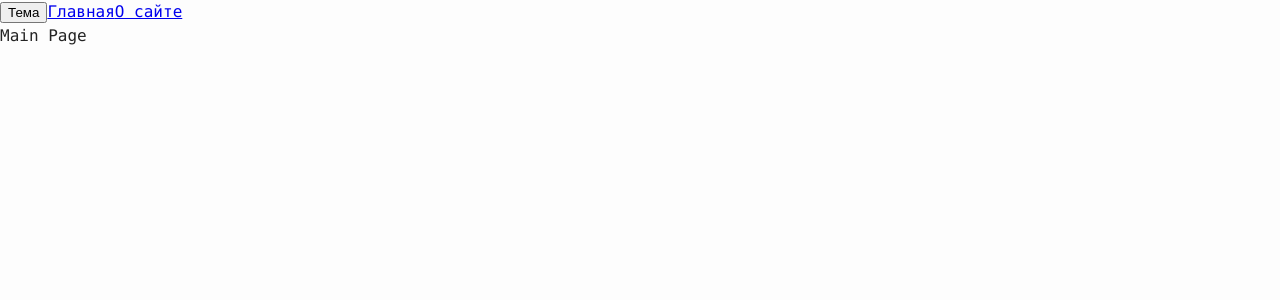
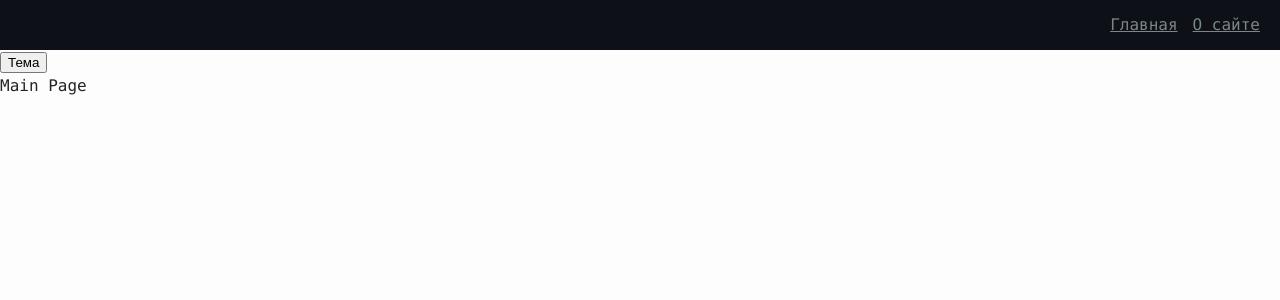
Before and after one commit to Dreamer1992/prod-project, a React app: page / in a window 1280 px wide. Shown: the top 300 px of the page. Built offline with nearby package versions, Linux system fonts and the light colour scheme.

Commit message:
12. Create Navbar. Templates for development. First UI Kit component

```diff
--- a/src/app/App.tsx
+++ b/src/app/App.tsx
@@ -1,8 +1,3 @@
-import { Link } from 'react-router-dom'
-
-// styles
-import './styles/index.scss'
-
 // router
 import { AppRouter } from 'app/providers/router'
 
@@ -11,17 +6,18 @@ import { useTheme } from 'app/providers/ThemeProvider/ui'
 
 // helpers
 import { classNames } from 'helpers/classNames/classNames'
+import { Navbar } from 'widgets/Navbar'
+
+// styles
+import './styles/index.scss'
 
 const App = () => {
   const { theme, toggleTheme } = useTheme()
 
   return (
     <div className={classNames('app', {}, [theme])}>
+      <Navbar />
       <button onClick={toggleTheme}>Тема</button>
-
-      <Link to="/">Главная</Link>
-      <Link to="/about">О сайте</Link>
-
       <AppRouter />
     </div>
   )
--- a/src/app/styles/themes/dark.scss
+++ b/src/app/styles/themes/dark.scss
@@ -1,6 +1,9 @@
 .app.dark {
   --bg-color: #0d1117;
+  --inverted-bg-color: #fdfdfd;
 
   --primary-color: #e6edf3;
   --secondary-color: #96adcf;
+  --inverted-primary-color: #242424;
+  --inverted-secondary-color: #798786;
 }
--- a/src/app/styles/themes/light.scss
+++ b/src/app/styles/themes/light.scss
@@ -1,6 +1,9 @@
 .app.light {
   --bg-color: #fdfdfd;
+  --inverted-bg-color: #0d1117;
 
   --primary-color: #242424;
   --secondary-color: #798786;
+  --inverted-primary-color: #e6edf3;
+  --inverted-secondary-color: #96adcf;
 }
--- a/src/app/styles/variables/global.scss
+++ b/src/app/styles/variables/global.scss
@@ -10,4 +10,6 @@
   --font-line-height-lg: 32px;
   --font-lg: var(--font-size-lg) / var(--font-line-height-lg)
     var(--font-family-main);
+
+  --navbar-height: 50px;
 }
--- a/src/helpers/classNames/classNames.ts
+++ b/src/helpers/classNames/classNames.ts
@@ -2,14 +2,14 @@ type Mods = Record<string, boolean | 'string'>
 
 export function classNames(
   cls: string,
-  mods: Mods,
-  additional: string[]
+  mods: Mods = {},
+  additional: string[] = []
 ): string {
   return [
     cls,
-    ...additional,
+    ...additional.filter(Boolean),
     ...Object.entries(mods)
-      .filter(([className, value]) => Boolean(value))
+      .filter(([_, value]) => Boolean(value))
       .map(([className]) => className),
   ].join(' ')
 }
--- /dev/null
+++ b/src/shared/ui/AppLink/AppLink.module.scss
@@ -0,0 +1,11 @@
+.AppLink {
+  color: var(--primary-color);
+}
+
+.primary {
+  color: var(--primary-color);
+}
+
+.secondary {
+  color: var(--secondary-color);
+}
--- /dev/null
+++ b/src/shared/ui/AppLink/AppLink.tsx
@@ -0,0 +1,37 @@
+import { Link, LinkProps } from 'react-router-dom'
+
+// helpers
+import { classNames } from 'helpers/classNames/classNames'
+
+// styles
+import cls from './AppLink.module.scss'
+
+export enum AppLinkTheme {
+  PRIMARY = 'primary',
+  SECONDARY = 'secondary',
+}
+
+interface IProps extends LinkProps {
+  className?: string
+  theme?: AppLinkTheme
+}
+
+export const AppLink = (props: IProps) => {
+  const {
+    to,
+    className,
+    children,
+    theme = AppLinkTheme.PRIMARY,
+    ...otherProps
+  } = props
+
+  return (
+    <Link
+      to={to}
+      className={classNames('cls.AppLink', {}, [className, cls[theme]])}
+      {...otherProps}
+    >
+      {children}
+    </Link>
+  )
+}
--- /dev/null
+++ b/src/widgets/Navbar/index.ts
@@ -0,0 +1,3 @@
+import { Navbar } from './ui/Navbar'
+
+export { Navbar }
--- /dev/null
+++ b/src/widgets/Navbar/ui/Navbar.module.scss
@@ -0,0 +1,20 @@
+.navbar {
+  width: 100%;
+  height: var(--navbar-height);
+  background: var(--inverted-bg-color);
+  display: flex;
+  align-items: center;
+  padding: 20px;
+}
+
+.links {
+  margin-left: auto;
+}
+
+.links a {
+  margin-right: 15px;
+
+  &:last-child {
+    margin-right: 0;
+  }
+}
--- /dev/null
+++ b/src/widgets/Navbar/ui/Navbar.tsx
@@ -0,0 +1,27 @@
+// helpers
+import { classNames } from 'helpers/classNames/classNames'
+
+// shared
+import { AppLink, AppLinkTheme } from 'shared/ui/AppLink/AppLink'
+
+// styles
+import cls from './Navbar.module.scss'
+
+interface IProps {
+  className?: string
+}
+
+export const Navbar = ({ className }: IProps) => {
+  return (
+    <div className={classNames(cls.navbar, {}, [className])}>
+      <div className={classNames(cls.links)}>
+        <AppLink theme={AppLinkTheme.SECONDARY} to="/">
+          Главная
+        </AppLink>
+        <AppLink theme={AppLinkTheme.SECONDARY} to="/about">
+          О сайте
+        </AppLink>
+      </div>
+    </div>
+  )
+}
```
Also changed, not shown: 1 other file (tests, documents, lock files or other folders).
